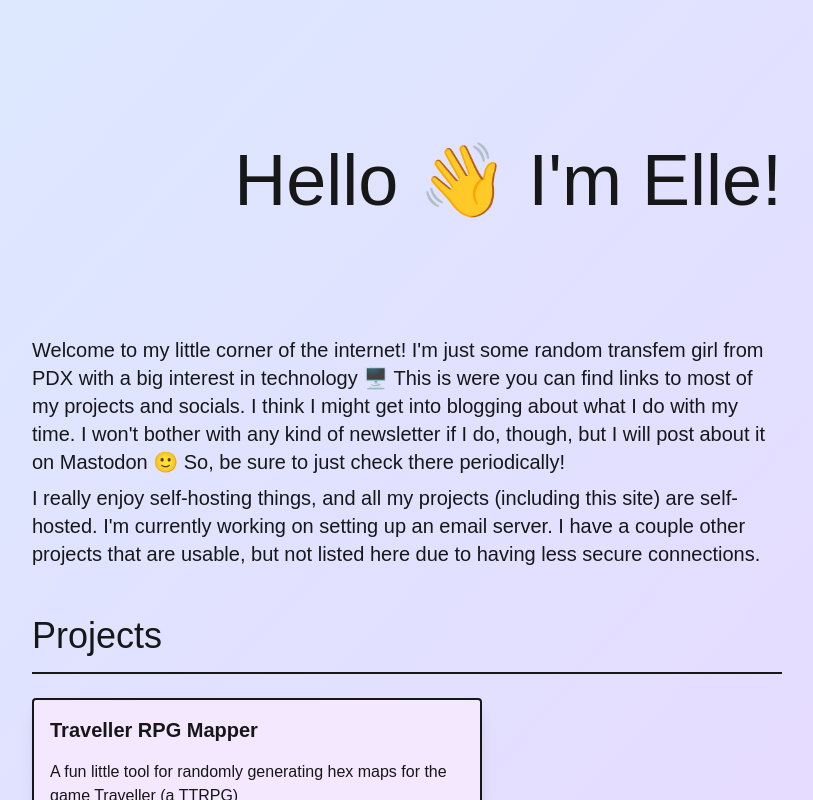
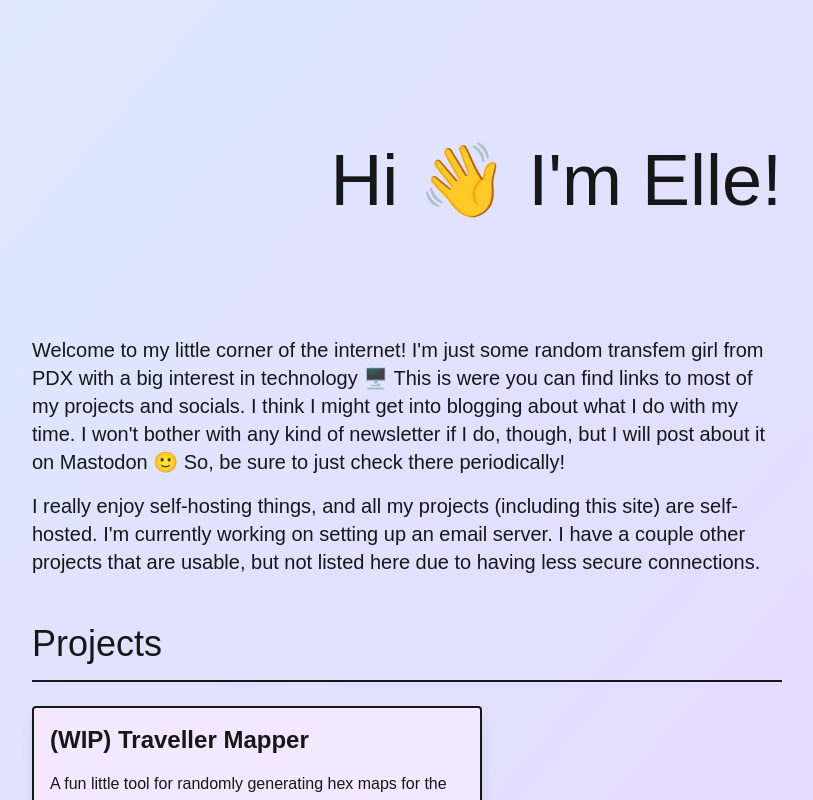
Before and after one commit to ellebell43/my-website, a Next.js app: page / in a window 1280 px wide. Shown: the top 800 px of the page, without its empty margins (233-1046 px from the left). Built offline with nearby package versions, Linux system fonts and the light colour scheme; a web font is replaced by a local one.

Commit message:
spacing fixes

```diff
--- a/app/components/project-card.tsx
+++ b/app/components/project-card.tsx
@@ -2,8 +2,8 @@ import Link from "next/link";
 
 export default function ProjectCard(props: { title: string, href: string, description?: string, right?: boolean }) {
   return (
-    <Link href={props.href} className={`bg-purple-100 border-2 rounded hover:bg-purple-200 block transition-all p-4 shadow-lg w-[300px] md:w-[450px] h-[150px] overflow-scroll ${props.right ? "self-end" : ""}`}>
-      <p className={`text-xl font-bold mb-4 ${props.right ? "text-right" : ""}`}>{props.title}</p>
+    <Link href={props.href} className={`bg-purple-100 border-2 rounded hover:bg-purple-200 block transition-all p-4 shadow-lg w-[300px] md:w-[450px] h-[175px] overflow-scroll ${props.right ? "self-end" : ""}`}>
+      <p className={`text-2xl font-bold mb-4 ${props.right ? "text-right" : ""}`}>{props.title}</p>
       {props.description ? <p className={``}>{props.description}</p> : <></>}
     </Link>
   )
--- a/app/page.tsx
+++ b/app/page.tsx
@@ -11,14 +11,14 @@ export default function Page() {
   return (
     <div className={`p-6 from-blue-100 to-purple-200 bg-gradient-to-br min-h-screen ${winkySans.className}`}>
       <div className="max-w-[750px] mx-auto relative">
-        <h1 className="my-[120px] md:text-7xl text-6xl text-right">Hello 👋 I'm Elle!</h1>
-        <p className="text-xl my-2">Welcome to my little corner of the internet! I'm just some random transfem girl from PDX with a big interest in technology 🖥️ This is were you can find links to most of my projects and socials. I think I might get into blogging about what I do with my time. I won't bother with any kind of newsletter if I do, though, but I will post about it on Mastodon 🙂 So, be sure to just check there periodically!</p>
+        <h1 className="my-[120px] md:text-7xl text-6xl text-right">Hi 👋 I'm Elle!</h1>
+        <p className="text-xl my-3">Welcome to my little corner of the internet! I'm just some random transfem girl from PDX with a big interest in technology 🖥️ This is were you can find links to most of my projects and socials. I think I might get into blogging about what I do with my time. I won't bother with any kind of newsletter if I do, though, but I will post about it on Mastodon 🙂 So, be sure to just check there periodically!</p>
 
-        <p className="text-xl my-2">I really enjoy self-hosting things, and all my projects (including this site) are self-hosted. I'm currently working on setting up an email server. I have a couple other projects that are usable, but not listed here due to having less secure connections.</p>
+        <p className="text-xl my-4">I really enjoy self-hosting things, and all my projects (including this site) are self-hosted. I'm currently working on setting up an email server. I have a couple other projects that are usable, but not listed here due to having less secure connections.</p>
 
         <h2 className="border-b-2 mt-12 mb-6 text-4xl pb-4">Projects</h2>
         <div className="flex flex-col gap-8">
-          <ProjectCard href="/mapper" title="Traveller RPG Mapper" description="A fun little tool for randomly generating hex maps for the game Traveller (a TTRPG)" />
+          <ProjectCard href="/mapper" title="(WIP) Traveller Mapper" description="A fun little tool for randomly generating hex maps for the game Traveller (a TTRPG)" />
           <ProjectCard href="https://recipes.ellebell.dev/g/the-council/" title="Mealie" description="My self hosted recipe manager. Got some recipes for me to add? DM me!" right={true} />
           <ProjectCard href="https://movies.ellebell.dev/" title="Jellyfin" description="My media browser/player to host and stream all the movies that I own. You won't be able to access it without an account." />
           <p className="text-xl">I'm also running servers locally for Joplin (notes and to-dos), reverse proxy, and dynamic DNS!</p>
```
